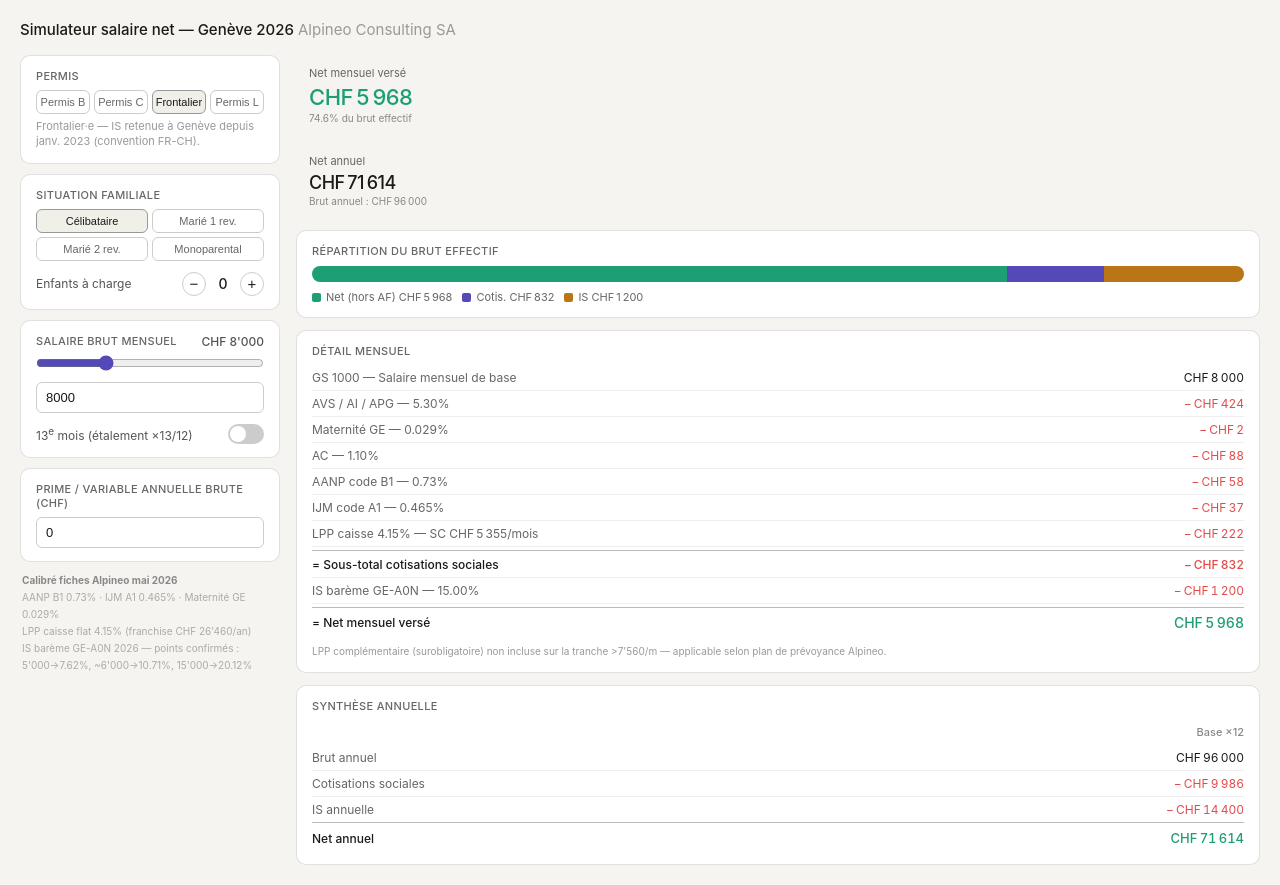
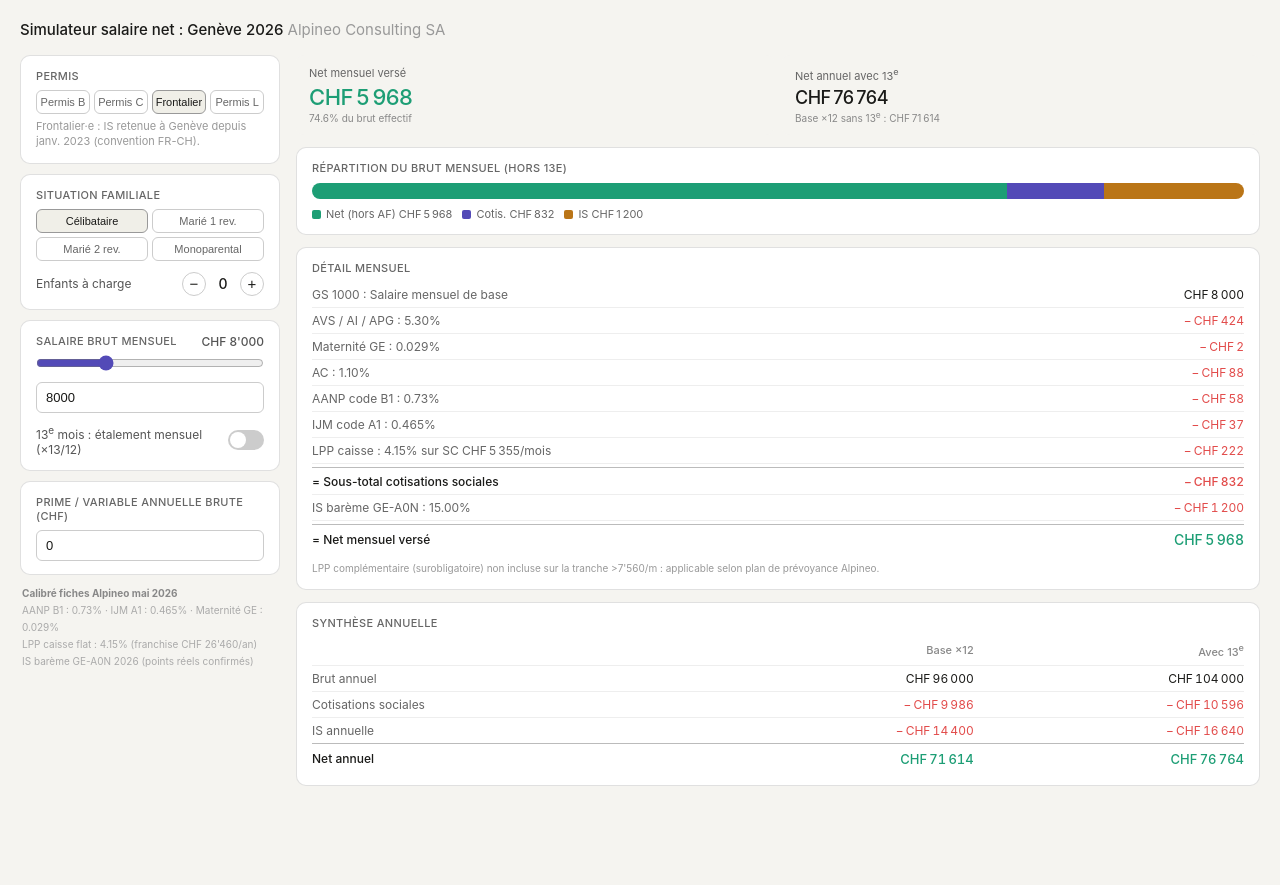
Before and after one commit to aduprazt-design/simulationsalairegeneve, a plain HTML site: page index.html in a window 1280 px wide. After the commit the page ends 806 px from the top, so only its background shows below. Drawn offline with Linux system fonts and the light colour scheme.

Commit message:
Add files via upload

```diff
--- a/index.html
+++ b/index.html
@@ -9,20 +9,17 @@
 body{font-family:-apple-system,BlinkMacSystemFont,'Segoe UI',sans-serif;font-size:13px;background:#f5f4f0;color:#1a1a18;padding:20px}
 h1{font-size:15px;font-weight:500;margin-bottom:16px;color:#1a1a18}
 .grid{display:grid;grid-template-columns:260px 1fr;gap:16px}
-.col-left{display:flex;flex-direction:column;gap:10px}
-.col-right{display:flex;flex-direction:column;gap:12px}
+.col-left,.col-right{display:flex;flex-direction:column;gap:10px}
+.col-right{gap:12px}
 .card{background:#fff;border:0.5px solid rgba(0,0,0,.12);border-radius:10px;padding:13px 15px}
 .lb{font-size:11px;color:#666;margin-bottom:7px;font-weight:500;text-transform:uppercase;letter-spacing:.03em}
-/* Segment buttons */
 .seg{display:grid;gap:4px}
 .seg-4{grid-template-columns:repeat(4,1fr)}
 .seg-2{grid-template-columns:1fr 1fr}
-.seg button{padding:5px 3px;font-size:11px;border:0.5px solid #ccc;background:transparent;color:#666;border-radius:6px;cursor:pointer;text-align:center;transition:.1s}
+.seg button{padding:5px 3px;font-size:11px;border:0.5px solid #ccc;background:transparent;color:#666;border-radius:6px;cursor:pointer;text-align:center}
 .seg button.on{background:#f0efe8;color:#1a1a18;border-color:#999;font-weight:500}
-/* Counters */
 .counter{display:flex;align-items:center;gap:8px}
 .pm{width:24px;height:24px;border-radius:50%;border:0.5px solid #ccc;background:transparent;cursor:pointer;font-size:15px;display:inline-flex;align-items:center;justify-content:center;color:#1a1a18}
-/* Toggle switch */
 .tg{display:flex;align-items:center;justify-content:space-between;gap:8px}
 .sw{position:relative;display:inline-block;width:36px;height:20px;flex-shrink:0}
 .sw input{opacity:0;width:0;height:0}
@@ -30,58 +27,47 @@ h1{font-size:15px;font-weight:500;margin-bottom:16px;color:#1a1a18}
 .sl::before{content:'';position:absolute;width:16px;height:16px;left:2px;top:2px;background:#fff;border-radius:50%;transition:.15s}
 .sw input:checked+.sl{background:#1D9E75}
 .sw input:checked+.sl::before{transform:translateX(16px)}
-/* Inputs */
 input[type=range]{width:100%;accent-color:#534AB7}
 input[type=number]{width:100%;padding:7px 9px;border:0.5px solid #ccc;border-radius:6px;font-size:13px;color:#1a1a18;outline:none}
 input[type=number]:focus{border-color:#888}
-/* Metric cards */
 .metrics{display:grid;gap:8px}
 .mc{background:#f5f4f0;border-radius:8px;padding:11px 13px}
 .mc .val{font-size:22px;font-weight:500;color:#1D9E75;letter-spacing:-.5px;margin:4px 0 2px}
 .mc .val.dark{color:#1a1a18;font-size:18px}
 .mc .sub{font-size:10px;color:#888}
-/* Rows */
 .row{display:flex;justify-content:space-between;align-items:center;padding:5px 0;border-bottom:0.5px solid #eee;gap:8px}
 .row:last-child{border-bottom:none}
 .row .nm{font-size:12px;color:#666}
-.row .vl{font-size:12px;font-weight:400;font-variant-numeric:tabular-nums;color:#1a1a18}
+.row .vl{font-size:12px;font-variant-numeric:tabular-nums;color:#1a1a18}
 .row.sub{border-top:0.5px solid #bbb;padding-top:6px;margin-top:3px}
 .row.sub .nm,.row.sub .vl{font-weight:500;color:#1a1a18}
 .row.big .vl{font-size:14px}
 .neg{color:#E24B4A!important}
 .pos{color:#1D9E75!important}
-/* Bar */
 #bar{height:16px;border-radius:8px;overflow:hidden;display:flex}
-/* Annual table */
 .at{width:100%;border-collapse:collapse}
 .at td,.at th{padding:5px 0;vertical-align:middle;font-size:12px}
-.at th{font-size:11px;color:#888;font-weight:500;text-align:right;padding-bottom:6px}
+.at th{font-size:11px;color:#888;font-weight:500;text-align:right;padding-bottom:6px;border-bottom:0.5px solid #eee}
 .at th:first-child{text-align:left}
-.at td:first-child{color:#666;font-size:12px}
+.at td:first-child{color:#666}
 .at td:not(:first-child){text-align:right;font-variant-numeric:tabular-nums}
 .at tr{border-bottom:0.5px solid #eee}
 .at tr:last-child{border-bottom:none}
-.at tr.sub td{border-top:0.5px solid #bbb;font-weight:500;color:#1a1a18;padding-top:7px;margin-top:3px}
+.at tr.sub td{border-top:0.5px solid #bbb;font-weight:500;color:#1a1a18;padding-top:7px}
 .at tr.sub td:not(:first-child){color:#1D9E75;font-size:13px}
-/* Tags */
-.tag{display:inline-block;font-size:10px;padding:2px 6px;border-radius:4px;background:#f0efe8;color:#666;border:0.5px solid #ddd;margin-top:4px}
-/* Note */
 .note{font-size:10px;color:#999;line-height:1.5;margin-top:8px}
 </style>
 </head>
 <body>
-<h1>Simulateur salaire net — Genève 2026 <span style="font-weight:400;color:#999">Alpineo Consulting SA</span></h1>
+<h1>Simulateur salaire net : Genève 2026 <span style="font-weight:400;color:#999">Alpineo Consulting SA</span></h1>
+<div class="grid">
 
-<div class="grid">
-<!-- LEFT -->
 <div class="col-left">
-
 <div class="card">
   <div class="lb">Permis</div>
   <div class="seg seg-4" id="pSeg"></div>
   <div id="pN" style="font-size:11px;color:#999;margin-top:5px;line-height:1.4"></div>
 </div>
-
 <div class="card">
   <div class="lb">Situation familiale</div>
   <div class="seg seg-2" id="sSeg"></div>
@@ -107,7 +93,6 @@ input[type=number]:focus{border-color:#888}
     </div>
   </div>
 </div>
-
 <div class="card">
   <div class="tg" style="margin-bottom:6px">
     <span class="lb" style="margin:0">Salaire brut mensuel</span>
@@ -116,52 +101,42 @@ input[type=number]:focus{border-color:#888}
   <input type="range" min="1000" max="25000" step="100" value="8000" id="sR" oninput="S.sal=+this.value;rS(1)">
   <input type="number" id="sI" value="8000" min="1000" step="100" oninput="S.sal=Math.max(1000,+this.value||1000);rS(0)" style="margin-top:8px">
   <div class="tg" style="margin-top:11px">
-    <span style="font-size:12px;color:#555">13<sup>e</sup> mois (étalement ×13/12)</span>
+    <span style="font-size:12px;color:#555">13<sup>e</sup> mois : étalement mensuel (×13/12)</span>
     <label class="sw"><input type="checkbox" id="t13" onchange="S.t13=this.checked;calc()"><span class="sl"></span></label>
   </div>
 </div>
-
 <div class="card">
   <div class="lb">Prime / variable annuelle brute (CHF)</div>
   <input type="number" id="vI" value="0" min="0" step="500" oninput="S.vari=Math.max(0,+this.value||0);calc()">
 </div>
-
 <div style="font-size:10px;color:#aaa;line-height:1.7;padding:0 2px">
   <strong style="color:#888">Calibré fiches Alpineo mai 2026</strong><br>
-  AANP B1 0.73% · IJM A1 0.465% · Maternité GE 0.029%<br>
-  LPP caisse flat 4.15% (franchise CHF 26'460/an)<br>
-  IS barème GE-A0N 2026 — points confirmés : 5'000→7.62%, ~6'000→10.71%, 15'000→20.12%
+  AANP B1 : 0.73% · IJM A1 : 0.465% · Maternité GE : 0.029%<br>
+  LPP caisse flat : 4.15% (franchise CHF 26'460/an)<br>
+  IS barème GE-A0N 2026 (points réels confirmés)
+</div>
 </div>
 
-</div>
-
-<!-- RIGHT -->
 <div class="col-right">
-
 <div class="metrics" id="topMet"></div>
-
 <div class="card">
-  <div class="lb" style="margin-bottom:8px">Répartition du brut effectif</div>
+  <div class="lb" style="margin-bottom:8px">Répartition du brut mensuel (hors 13e)</div>
   <div id="bar"></div>
   <div id="leg" style="display:flex;flex-wrap:wrap;gap:10px;margin-top:8px"></div>
 </div>
-
 <div class="card">
   <div class="lb">Détail mensuel</div>
   <div id="mRows"></div>
   <div id="mNote" class="note"></div>
 </div>
-
 <div class="card">
   <div class="lb">Synthèse annuelle</div>
   <div id="aRows"></div>
 </div>
-
 <div class="card" id="vC" style="display:none">
-  <div class="lb">Prime annuelle — décomposition</div>
+  <div class="lb">Prime annuelle : décomposition</div>
   <div id="vRows"></div>
 </div>
-
 </div>
 </div>
 
@@ -170,7 +145,12 @@ const F=v=>'CHF\u202f'+Math.round(Math.abs(v)).toLocaleString('fr-CH');
 const PP=v=>(Math.round(v*1000)/10).toFixed(1)+'%';
 const PERMS=[{i:'B',l:'Permis B'},{i:'C',l:'Permis C'},{i:'G',l:'Frontalier'},{i:'L',l:'Permis L'}];
 const SITS=[{i:'A',l:'Célibataire'},{i:'B',l:'Marié 1 rev.'},{i:'C',l:'Marié 2 rev.'},{i:'H',l:'Monoparental'}];
-const PN={B:'Résidence — IS retenue à la source mensuelle.',C:'Taxation ordinaire — pas d\'IS mensuelle (déclaration annuelle).',G:'Frontalier·e — IS retenue à Genève depuis janv. 2023 (convention FR-CH).',L:'Court séjour — IS retenue à la source mensuelle.'};
+const PN={
+  B:'Résidence : IS retenue à la source mensuelle.',
+  C:'Taxation ordinaire : pas d\'IS mensuelle (déclaration annuelle).',
+  G:'Frontalier·e : IS retenue à Genève depuis janv. 2023 (convention FR-CH).',
+  L:'Court séjour : IS retenue à la source mensuelle.'
+};
 const BR=[[1000,0],[1500,.5],[2000,1.5],[2500,3],[3000,4.5],[3500,5.8],[4000,6.7],[4500,7.2],[5000,7.62],[5500,9],[5833,10.71],[6042,10.71],[6500,12],[7000,13.5],[8000,15],[9000,16.5],[10000,17.5],[12000,19],[15000,20.12],[20000,22],[25000,23.5],[30000,24.5]];
 let S={permit:'G',sit:'A',enf:0,enform:0,sal:8000,t13:false,vari:0};
 
@@ -187,7 +167,7 @@ function uE(){
   document.getElementById('eF0').textContent=S.enform;
   document.getElementById('eF').style.display=S.enf>0?'block':'none';
   const af=S.enf>0?(S.enf-S.enform)*311+S.enform*386:0;
-  document.getElementById('afLn').textContent=S.enf>0?'→ AF calculées : '+F(af)+'/mois':'';
+  document.getElementById('afLn').textContent=af>0?'AF calculées : '+F(af)+'/mois':'';
 }
 function rS(fs){
   if(fs)S.sal=+document.getElementById('sR').value;
@@ -214,110 +194,91 @@ function cotise(e,af,sit,enf,permit){
 function calc(){
   const{permit,sit,enf,enform,sal,t13,vari}=S;
   const af=enf>0?(enf-enform)*311+enform*386:0;
-  const eff=t13?sal*13/12:sal;
-  const m=cotise(eff,af,sit,enf,permit);
-  const m0=t13?cotise(sal,af,sit,enf,permit):null;
+  // Always compute both base and 13e for annual table
+  const mBase=cotise(sal,af,sit,enf,permit);
+  const m13=cotise(sal*13/12,af,sit,enf,permit);
+  const m=t13?m13:mBase; // monthly display
   let vd=null;
   if(vari>0){
-    const ae=eff*12,vAvs=vari*.053,vMat=vari*.00029;
-    const rAc=Math.max(0,148200-ae),vAc=Math.min(vari,rAc)*.011+Math.max(0,vari-rAc)*.005;
-    const vAanp=Math.min(vari,Math.max(0,(12350-eff)*12))*.0073,vIjm=vari*.00465;
+    // Prime always computed on base 12-month salary
+    const ae=sal*12;
+    const vAvs=vari*.053,vMat=vari*.00029;
+    const rAc=Math.max(0,148200-ae);
+    const vAc=Math.min(vari,rAc)*.011+Math.max(0,vari-rAc)*.005;
+    const vAanp=Math.min(vari,Math.max(0,(12350-sal)*12))*.0073,vIjm=vari*.00465;
     const vCot=vAvs+vMat+vAc+vAanp+vIjm;
     let vIs=0;
-    if(permit!=='C'){const rW=iasR(eff+af+vari/12,sit,enf);vIs=Math.max(0,(eff+af+vari/12)*rW*12-(eff+af)*m.iR*12);}
+    if(permit!=='C'){const rW=iasR(sal+af+vari/12,sit,enf);vIs=Math.max(0,(sal+af+vari/12)*rW*12-(sal+af)*mBase.iR*12);}
     vd={vari,vAvs,vMat,vAc,vAanp,vIjm,vCot,vIs,vNet:vari-vCot-vIs};
   }
-  draw(permit,sit,enf,enform,sal,eff,af,m,m0,t13,vd);
+  draw(permit,sit,enf,enform,sal,t13,af,m,mBase,m13,vd);
 }
 
-function row(n,v,cls,extra){
-  const vCls=(extra||'');
-  return`<div class="row${cls?' '+cls:''}"><span class="nm">${n}</span><span class="vl ${vCls}">${v}</span></div>`;
-}
-function fv(v,neg,pos){
-  const s=neg?'−\u202f':pos&&v>0?'+\u202f':'';
-  const cl=neg?'neg':pos?'pos':'';
-  return{s,cl};
+function row(n,v,cls,vc){
+  return`<div class="row${cls?' '+cls:''}"><span class="nm">${n}</span><span class="vl ${vc||''}">${v}</span></div>`;
 }
 
-function draw(permit,sit,enf,enform,sal,eff,af,m,m0,t13,vd){
-  const bAnn=t13?sal*13:sal*12;
-  const netAnn=m.net*12;
-  const n0Ann=m0?m0.net*12:netAnn;
-  const nc=1+(t13?1:0)+(vd?1:0);
+function draw(permit,sit,enf,enform,sal,t13,af,m,mBase,m13,vd){
+  const eff=t13?sal*13/12:sal;
 
-  // Top metrics
+  // Top metrics: always 3 cards (mensuel / annuel sans prime / annuel avec prime)
+  const hasPrime=vd!=null;
+  const nc=hasPrime?3:2;
   let top=`<div class="metrics" style="grid-template-columns:repeat(${nc},1fr);display:grid;gap:8px">`;
-  top+=`<div class="mc"><div style="font-size:11px;color:#666;margin-bottom:2px">Net mensuel versé</div><div class="val">${F(m.net)}</div><div class="sub">${PP(m.net/(eff+af))} du brut effectif</div></div>`;
-  if(t13)top+=`<div class="mc"><div style="font-size:11px;color:#666;margin-bottom:2px">Net annuel (avec 13<sup>e</sup>)</div><div class="val dark">${F(netAnn)}</div><div class="sub">Base ×12 hors 13<sup>e</sup> : ${F(n0Ann)}</div></div>`;
-  else top+=`<div class="mc"><div style="font-size:11px;color:#666;margin-bottom:2px">Net annuel</div><div class="val dark">${F(netAnn)}</div><div class="sub">Brut annuel : ${F(bAnn)}</div></div>`;
-  if(vd)top+=`<div class="mc"><div style="font-size:11px;color:#666;margin-bottom:2px">Net annuel + prime</div><div class="val">${F(netAnn+vd.vNet)}</div><div class="sub">Prime nette : ${F(vd.vNet)}</div></div>`;
+  top+=`<div class="mc"><div style="font-size:11px;color:#666;margin-bottom:2px">Net mensuel versé${t13?' (13<sup>e</sup> incl.)':''}</div><div class="val">${F(m.net)}</div><div class="sub">${PP(m.net/(eff+af))} du brut effectif</div></div>`;
+  top+=`<div class="mc"><div style="font-size:11px;color:#666;margin-bottom:2px">Net annuel avec 13<sup>e</sup></div><div class="val dark">${F(m13.net*12)}</div><div class="sub">Base ×12 sans 13<sup>e</sup> : ${F(mBase.net*12)}</div></div>`;
+  if(hasPrime)top+=`<div class="mc"><div style="font-size:11px;color:#666;margin-bottom:2px">Net annuel + prime</div><div class="val">${F(m13.net*12+vd.vNet)}</div><div class="sub">Prime nette : ${F(vd.vNet)}</div></div>`;
   top+='</div>';
   document.getElementById('topMet').innerHTML=top;
 
-  // Bar
-  const segs=[[Math.max(0,(eff-m.cot-m.isM)/eff),'#1D9E75'],[m.cot/eff,'#534AB7'],...(m.isM>0?[[m.isM/eff,'#BA7517']]:[])];
+  // Bar (on base salary, no 13e)
+  const segs=[[Math.max(0,(sal-mBase.cot-mBase.isM)/sal),'#1D9E75'],[mBase.cot/sal,'#534AB7'],...(mBase.isM>0?[[mBase.isM/sal,'#BA7517']]:[])];
   document.getElementById('bar').innerHTML=segs.map(([fl,c])=>`<div style="flex:${fl};background:${c};min-width:${fl>.003?'2px':'0'}"></div>`).join('');
-  const legD=[{c:'#1D9E75',l:`Net (hors AF) ${F(eff-m.cot-m.isM)}`},{c:'#534AB7',l:`Cotis. ${F(m.cot)}`},...(m.isM>0?[{c:'#BA7517',l:`IS ${F(m.isM)}`}]:[]),...(af>0?[{c:'#0F6E56',l:`AF +${F(af)}`}]:[])];
+  const legD=[{c:'#1D9E75',l:`Net (hors AF) ${F(sal-mBase.cot-mBase.isM)}`},{c:'#534AB7',l:`Cotis. ${F(mBase.cot)}`},...(mBase.isM>0?[{c:'#BA7517',l:`IS ${F(mBase.isM)}`}]:[]),...(af>0?[{c:'#0F6E56',l:`AF +${F(af)}`}]:[])];
   document.getElementById('leg').innerHTML=legD.map(({c,l})=>`<div style="display:flex;align-items:center;gap:5px;font-size:11px;color:#666"><div style="width:9px;height:9px;background:${c};border-radius:2px;flex-shrink:0"></div>${l}</div>`).join('');
 
-  // Monthly detail
-  const lppL=m.sc===0?`LPP (sous seuil <22'680 CHF/an)`:`LPP caisse 4.15% — SC ${F(m.sc)}/mois`;
+  // Monthly detail rows
+  const lppL=m.sc===0?`LPP (sous seuil <22'680 CHF/an)`:`LPP caisse : 4.15% sur SC ${F(m.sc)}/mois`;
   const afLbl=enf>0?(enform>0?`AF : ${enf-enform}×CHF 311 + ${enform}×CHF 386`:`AF : ${enf}×CHF 311`):'';
   let mr='';
-  mr+=row('GS 1000 — Salaire mensuel de base',F(sal),'','');
-  if(t13){
-    mr+=row('+ 13<sup>e</sup> mois proraté (÷12)','+\u202f'+F(eff-sal),'','pos');
-    mr+=row('= Brut effectif mensuel',F(eff),'sub','');
-  }
-  mr+=row('AVS / AI / APG — 5.30%','−\u202f'+F(m.avs),'','neg');
-  mr+=row('Maternité GE — 0.029%','−\u202f'+F(m.mat),'','neg');
-  mr+=row('AC — 1.10%'+(eff>12350?' (cap 12\'350/m)':''),'−\u202f'+F(m.ac),'','neg');
-  mr+=row('AANP code B1 — 0.73%'+(eff>12350?' (cap)':''),'−\u202f'+F(m.aanp),'','neg');
-  mr+=row('IJM code A1 — 0.465%','−\u202f'+F(m.ijm),'','neg');
+  mr+=row('GS 1000 : Salaire mensuel de base',F(sal),'','');
+  if(t13){mr+=row('+ 13<sup>e</sup> mois : proraté ÷12','+\u202f'+F(eff-sal),'','pos');mr+=row('= Brut effectif mensuel',F(eff),'sub','');}
+  mr+=row('AVS / AI / APG : 5.30%','−\u202f'+F(m.avs),'','neg');
+  mr+=row('Maternité GE : 0.029%','−\u202f'+F(m.mat),'','neg');
+  mr+=row('AC : 1.10%'+(eff>12350?' (cap 12\'350/m)':''),'−\u202f'+F(m.ac),'','neg');
+  mr+=row('AANP code B1 : 0.73%'+(eff>12350?' (cap)':''),'−\u202f'+F(m.aanp),'','neg');
+  mr+=row('IJM code A1 : 0.465%','−\u202f'+F(m.ijm),'','neg');
   mr+=m.lpp>0?row(lppL,'−\u202f'+F(m.lpp),'','neg'):row(lppL,'0','','');
   mr+=row('= Sous-total cotisations sociales','−\u202f'+F(m.cot),'sub','neg');
-  if(permit==='C')mr+=row(`IS — taxation ordinaire (indicatif ${(m.iR*100).toFixed(1)}%)`,`— 0`,'','');
-  else mr+=row(`IS barème GE-${sit}0N — ${(m.iR*100).toFixed(2)}%`,'−\u202f'+F(m.isM),'','neg');
-  mr+=row('= Net mensuel (hors AF)',F(m.net-af),'sub','pos');
+  if(permit==='C')mr+=row(`IS : taxation ordinaire (indicatif ${(m.iR*100).toFixed(1)}%)`,'0','','');
+  else mr+=row(`IS barème GE-${sit}0N : ${(m.iR*100).toFixed(2)}%`,'−\u202f'+F(m.isM),'','neg');
   if(af>0){
+    mr+=row('= Net mensuel hors AF',F(m.net-af),'sub','pos');
     mr+=row(afLbl,'+\u202f'+F(af),'','pos');
     mr+=row('= Net mensuel versé',F(m.net),'sub big','pos');
   } else {
-    mr=mr.slice(0,mr.lastIndexOf('<div class="row sub"'));
     mr+=row('= Net mensuel versé',F(m.net),'sub big','pos');
   }
   document.getElementById('mRows').innerHTML=mr;
   document.getElementById('pN').textContent=PN[permit]||'';
-  document.getElementById('mNote').textContent=eff>7560?`LPP complémentaire (surobligatoire) non incluse sur la tranche >7'560/m — applicable selon plan de prévoyance Alpineo.`:'';
+  document.getElementById('mNote').textContent=eff>7560?`LPP complémentaire (surobligatoire) non incluse sur la tranche >7'560/m : applicable selon plan de prévoyance Alpineo.`:'';
 
-  // Annual table
-  const cols=['Base ×12'];
-  if(t13)cols.push('Avec 13<sup>e</sup>');
+  // Annual synthesis : always Base ×12 | Avec 13e | +Prime
+  const cols=['Base ×12','Avec 13<sup>e</sup>'];
   if(vd)cols.push('+\u202fPrime');
-  const vBrut=[sal*12,...(t13?[sal*13]:[]),...(vd?[(t13?sal*13:sal*12)+vd.vari]:[])];
-  const cot0=m0?m0.cot*12:m.cot*12;
-  const is0=(m0?m0.isM:m.isM)*12;
-  const net0=m0?m0.net*12:m.net*12;
-  const vCots=[cot0,...(t13?[m.cot*12]:[]),...(vd?[(t13?m.cot:m0?m0.cot:m.cot)*12+vd.vCot]:[])];
-  const vIss=[is0,...(t13?[m.isM*12]:[]),...(vd?[(t13?m.isM:m0?m0.isM:m.isM)*12+vd.vIs]:[])];
-  const vAfs=cols.map(()=>af*12);
-  const vNets=[net0,...(t13?[m.net*12]:[]),...(vd?[(t13?m.net:m0?m0.net:m.net)*12+vd.vNet]:[])];
-  const vPrs=[...cols.slice(0,-1).map(()=>null),...(vd?[vd.vNet]:[])];
-
+  const rows_data=[
+    {n:'Brut annuel',vs:[sal*12,sal*13,...(vd?[sal*13+vd.vari]:[])],tc:''},
+    {n:'Cotisations sociales',vs:[mBase.cot*12,m13.cot*12,...(vd?[m13.cot*12+vd.vCot]:[])],tc:'neg',sg:'−\u202f'},
+    {n:'IS annuelle',vs:[mBase.isM*12,m13.isM*12,...(vd?[m13.isM*12+vd.vIs]:[])],tc:'neg',sg:'−\u202f'},
+    ...(af>0?[{n:'Allocations familiales',vs:[af*12,af*12,...(vd?[af*12]:[])],tc:'pos',sg:'+\u202f'}]:[]),
+    ...(vd?[{n:'Prime nette',vs:[':',':',vd.vNet],tc:'pos',sg:'+\u202f'}]:[]),
+    {n:'Net annuel',vs:[mBase.net*12,m13.net*12,...(vd?[m13.net*12+vd.vNet]:[])],tc:'pos',sub:true},
+  ];
   let ah=`<table class="at"><thead><tr><th></th>${cols.map(c=>`<th>${c}</th>`).join('')}</tr></thead><tbody>`;
-  const arows=[
-    {n:'Brut annuel',vs:vBrut,fmt:v=>F(v)},
-    {n:'Cotisations sociales',vs:vCots,fmt:v=>'−\u202f'+F(v),tc:'neg'},
-    {n:'IS annuelle',vs:vIss,fmt:v=>'−\u202f'+F(v),tc:'neg'},
-    ...(af>0?[{n:'Allocations familiales',vs:vAfs,fmt:v=>'+\u202f'+F(v),tc:'pos'}]:[]),
-    ...(vd?[{n:'Prime nette',vs:vPrs,fmt:v=>v===null?'—':'+\u202f'+F(v),tc:'pos'}]:[]),
-    {n:'Net annuel',vs:vNets,fmt:v=>F(v),tc:'pos',sub:true},
-  ];
-  arows.forEach(ar=>{
+  rows_data.forEach(ar=>{
     ah+=`<tr${ar.sub?' class="sub"':''}>`;
     ah+=`<td>${ar.n}</td>`;
-    ar.vs.forEach(v=>ah+=`<td class="${ar.tc||''}">${ar.fmt(v)}</td>`);
+    ar.vs.forEach(v=>ah+=`<td class="${ar.tc||''}">${typeof v==='string'?v:`${ar.sg||''}${F(v)}`}</td>`);
     ah+='</tr>';
   });
   ah+='</tbody></table>';
@@ -329,11 +290,11 @@ function draw(permit,sit,enf,enform,sal,eff,af,m,m0,t13,vd){
     vc.style.display='block';
     let vr='';
     vr+=row('Prime brute annuelle',F(vd.vari),'','');
-    vr+=row('AVS / AI / APG — 5.30%','−\u202f'+F(vd.vAvs),'','neg');
-    vr+=row('Maternité GE — 0.029%','−\u202f'+F(vd.vMat),'','neg');
+    vr+=row('AVS / AI / APG : 5.30%','−\u202f'+F(vd.vAvs),'','neg');
+    vr+=row('Maternité GE : 0.029%','−\u202f'+F(vd.vMat),'','neg');
     vr+=row('AC','−\u202f'+F(vd.vAc),'','neg');
-    vr+=row('AANP B1 — 0.73%','−\u202f'+F(vd.vAanp),'','neg');
-    vr+=row('IJM A1 — 0.465%','−\u202f'+F(vd.vIjm),'','neg');
+    vr+=row('AANP B1 : 0.73%','−\u202f'+F(vd.vAanp),'','neg');
+    vr+=row('IJM A1 : 0.465%','−\u202f'+F(vd.vIjm),'','neg');
     if(vd.vIs>0)vr+=row('IS marginal annuel','−\u202f'+F(vd.vIs),'','neg');
     vr+=row('= Prime nette annuelle',F(vd.vNet),'sub big','pos');
     document.getElementById('vRows').innerHTML=vr;
```
